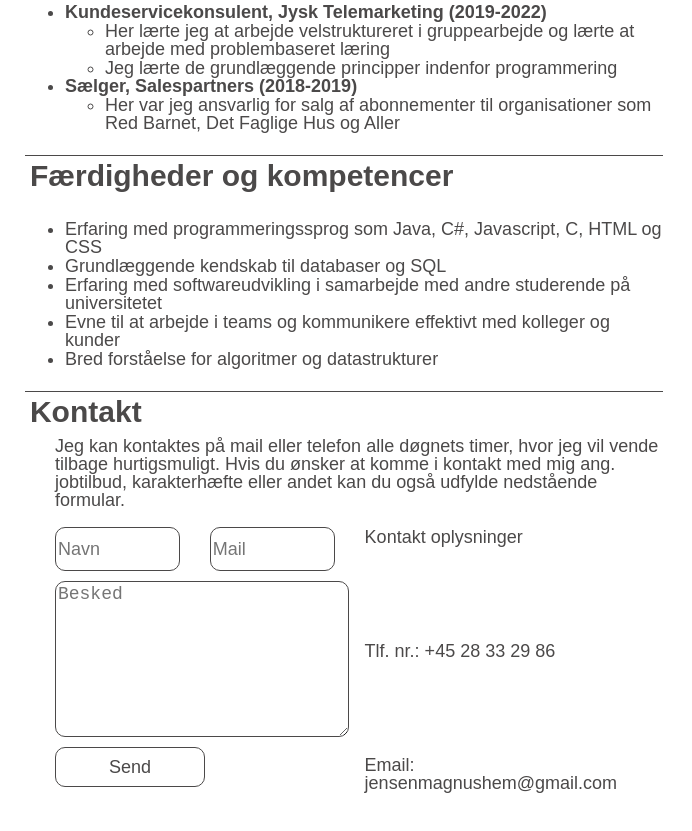
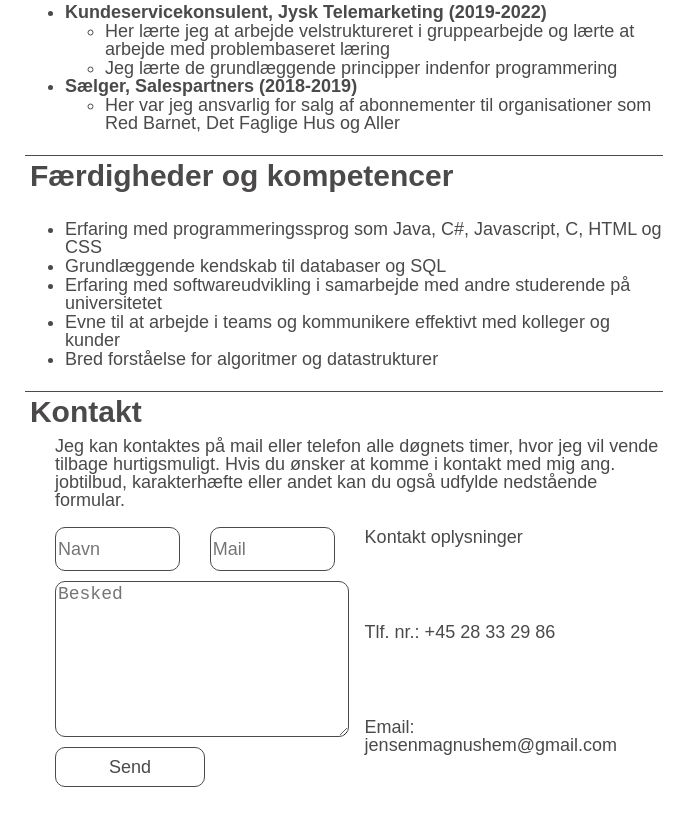
Before and after one commit to MHEM11/mhem11.github.io, a plain HTML site: page index.html in a window 1280 px wide. Shown: the part 1598-2429 px from the top of the page, without its empty margins (509-1201 px from the left). Drawn offline with Linux system fonts and the light colour scheme.

Commit message:
allignment

```diff
--- a/assets/mystyles.css
+++ b/assets/mystyles.css
@@ -139,7 +139,7 @@ p {
     margin-top: 1px;
     font-weight: 200;
     display: block;
-    margin-bottom: 95px;
+    margin-bottom: 76px;
 }
 .text-her {
     margin-top: 1px;
```
